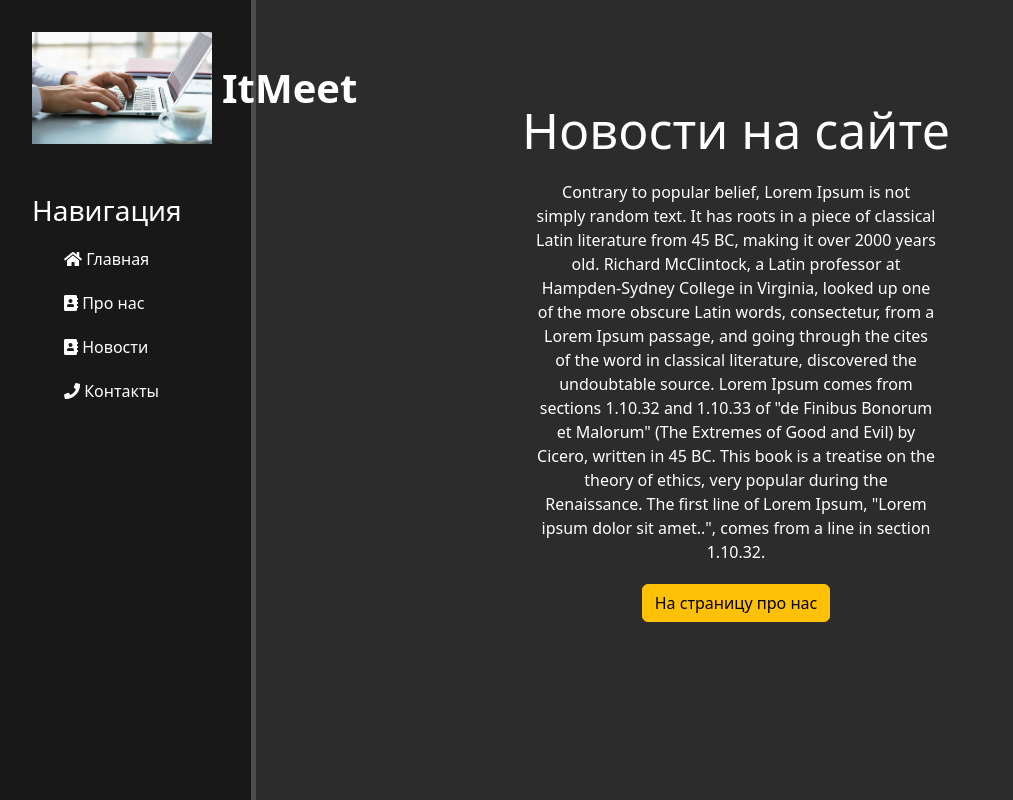
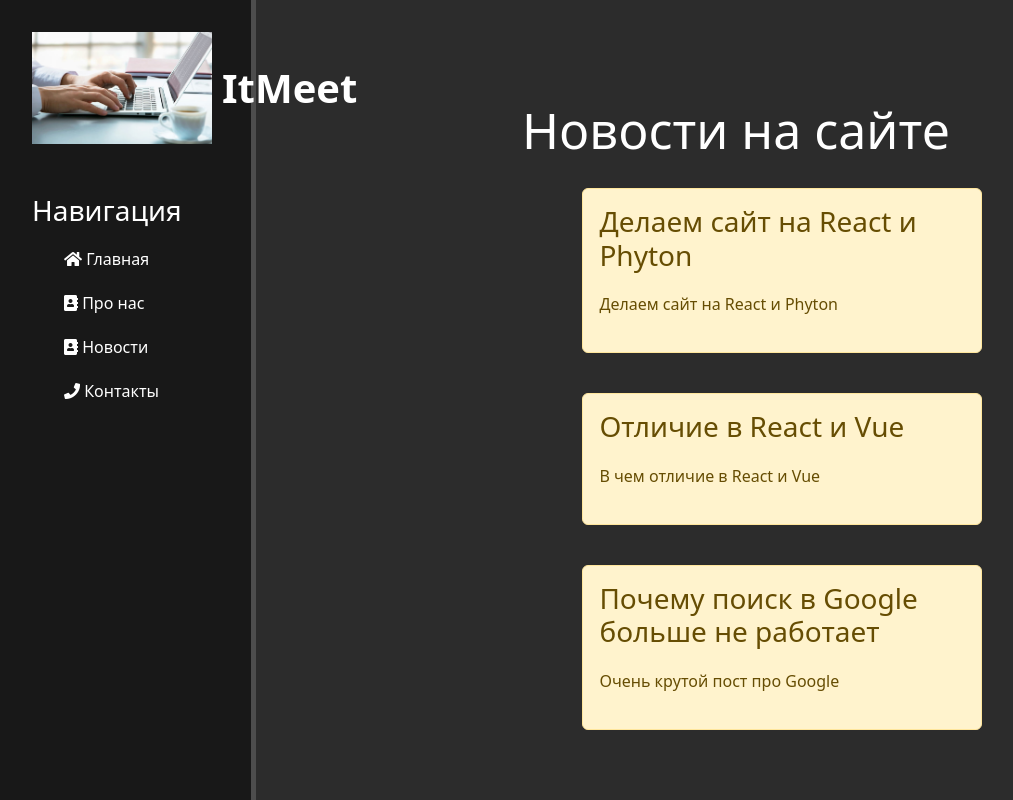
Before and after one commit to YakovSPb/django, a Django app: page /news/ in a window 1280 px wide. Shown: the whole page, without its empty margins (0-1013 px from the left). Run offline with Django 5.2, Linux system fonts and the light colour scheme; data comes from the database, SQL or seed files in the repository; both versions use the stored data as it was after the commit; some libraries are stand-ins or nearby versions.

Commit message:
lesson 8

```diff
--- a/itmeet/main/static/main/css/main.css
+++ b/itmeet/main/static/main/css/main.css
@@ -65,3 +65,11 @@ main .features p {
     max-width: 400px;
     margin: 20px auto;
 }
+
+.alert-warning {
+    float: left;
+    clear: both;
+    width: 400px;
+    margin: 20px 34%;
+    text-align: left;
+}
--- a/itmeet/news/templates/news/news_home.html
+++ b/itmeet/news/templates/news/news_home.html
@@ -5,9 +5,18 @@
 {% block content %}
     <div class="features">
         <h1>Новости на сайте</h1>
-        <p>Contrary to popular belief, Lorem Ipsum is not simply random text. It has roots in a piece of classical Latin literature from 45 BC, making it over 2000 years old. Richard McClintock, a Latin professor at Hampden-Sydney College in Virginia, looked up one of the more obscure Latin words, consectetur, from a Lorem Ipsum passage, and going through the cites of the word in classical literature, discovered the undoubtable source. Lorem Ipsum comes from sections 1.10.32 and 1.10.33 of "de Finibus Bonorum et Malorum" (The Extremes of Good and Evil) by Cicero, written in 45 BC. This book is a treatise on the theory of ethics, very popular during the Renaissance. The first line of Lorem Ipsum, "Lorem ipsum dolor sit amet..", comes from a line in section 1.10.32.</p>
-        <button class="btn btn-warning">На страницу про нас</button>
+        {% if news %}
+            {% for el in news %}
+                <div class="alert alert-warning">
+                    <h3>{{el.title}}</h3>
+                    <p>{{ el.anons }}</p>
+                </div>
+            {% endfor %}
+        {% else %}
+            <p>У вас нет записей!</p>
+        {% endif %}
 
+        {# Комментарий #}
     </div>
 
 {% endblock %}
--- a/itmeet/news/views.py
+++ b/itmeet/news/views.py
@@ -1,5 +1,7 @@
 from django.shortcuts import render
+from .models import Artiles
 
 # Create your views here.
 def news_home(request):
-    return render(request, 'news/news_home.html')
+    news = Artiles.objects.order_by('-data')
+    return render(request, 'news/news_home.html', {'news':news})
```
Also changed, not shown: itmeet/db.sqlite3.
